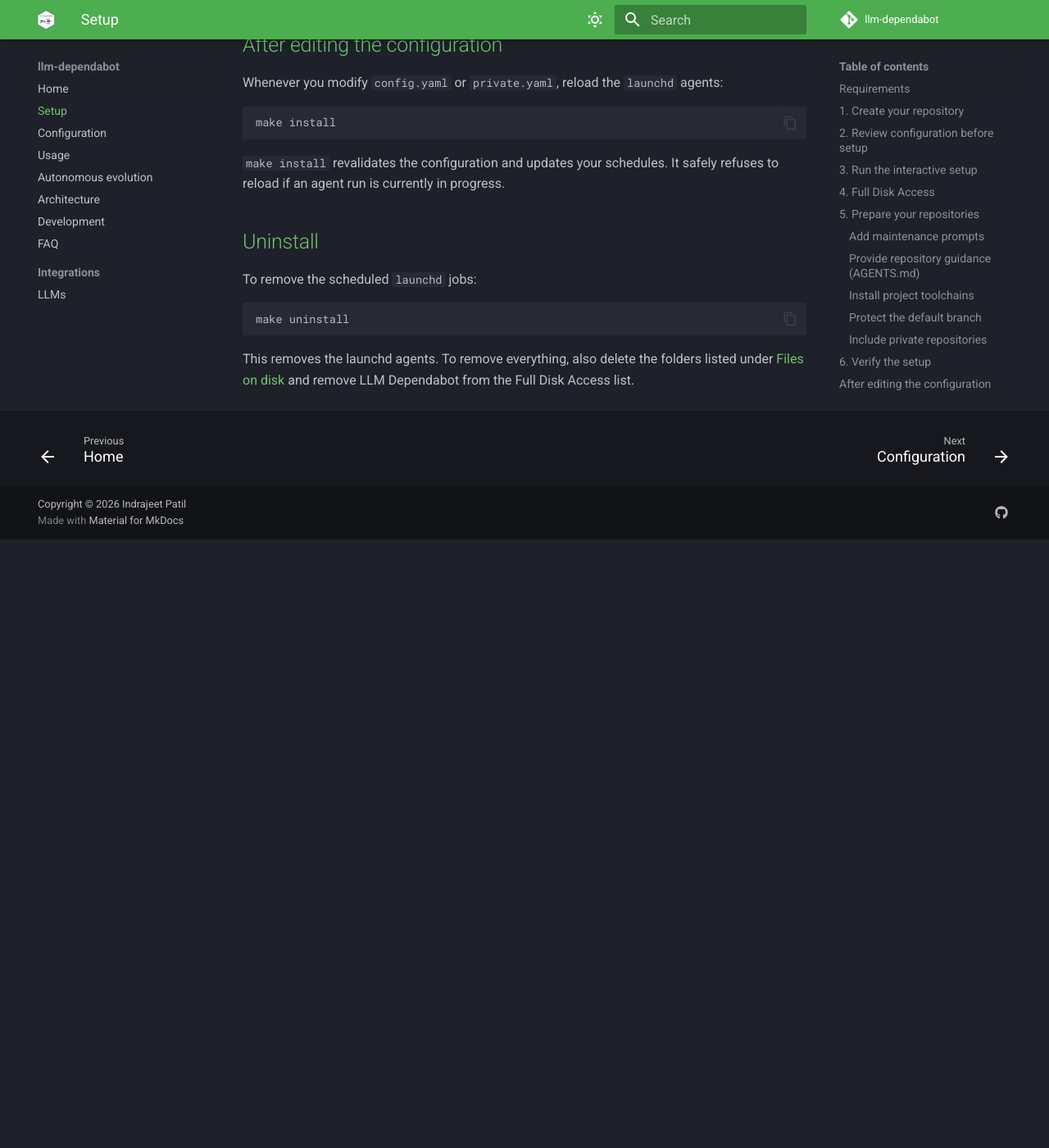
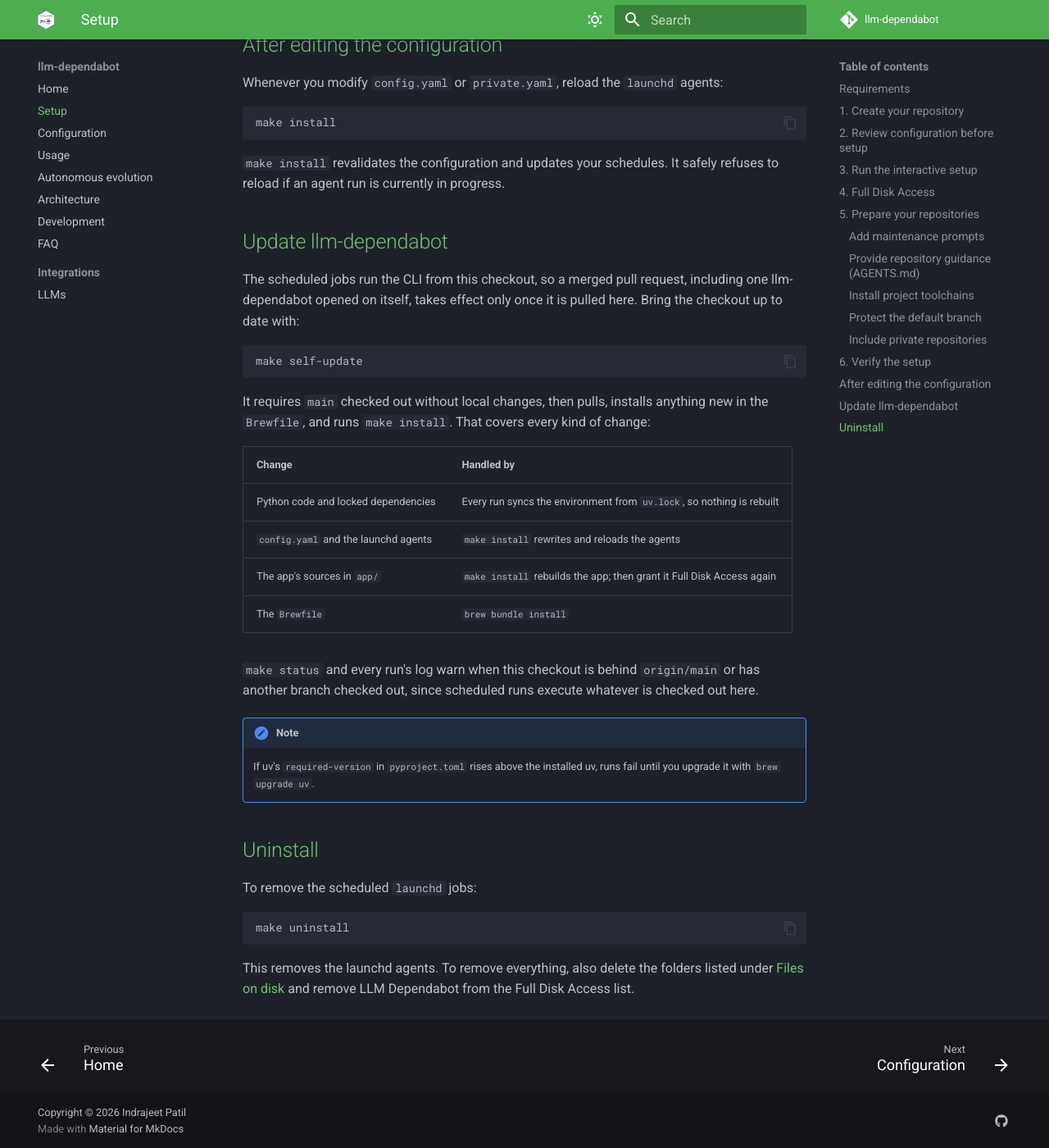
Before and after one commit to IndrajeetPatil/llm-dependabot, an MkDocs documentation site: the page built from docs/setup.md, in a window 1280 px wide and 1400 px high, scrolled down 7514 px. Shown: the whole window at 82% size. Built offline with MkDocs 1.6.1 and Material for MkDocs 9.7.7, drawn with Linux system fonts in a browser that asks for light colours; comment, search, counter and statistics services are not loaded; before the commit the page ends 8172 px from its top, so only the background shows below that.

Commit message:
feat(update): add make self-update and warn when the checkout is stale (#50)
The launchd agents run the CLI from the owner's checkout (`uv run
--project <checkout> --locked --no-dev`), so a merged pull request,
including one llm-dependabot opens on itself, only takes effect once it
is pulled there, and a feature branch left checked out is what scheduled
runs execute.

## Changes

- **`make self-update`:** requires a clean `main`, then `git pull
--ff-only`, installs anything new in the `Brewfile`, and runs `make
install`, which rewrites the agents and rebuilds the app only when its
sources changed.

- **Stale-checkout warning:** `status` and every `run` (including dry
runs) warn when the checkout has another branch or a detached HEAD
checked out, or is behind `origin/<default>` after a fetch. Tested
against real git with a local bare origin; the test fixture now also
moves `ROOT`, so no test inspects the real repository.

- **Docs:** a new "Update llm-dependabot" section in `docs/setup.md`
with a table of which change needs what (Python code and `uv.lock` need
no rebuild, since every run syncs from the lockfile), plus a `make
self-update` row and a troubleshooting row in `docs/usage.md`, and a
note in `docs/development.md`.

- **`AGENTS.md`:** a "Live checkout" section: work in a separate
worktree, never leave the owner's checkout on a branch, and state in a
PR body any local step needed after merging.

## After merging

Run `make self-update` once from `main`. Nothing under `app/` changes,
so Full Disk Access stays granted.

## Validation

- `make check` (100% line and branch coverage), `make hooks`, and `make
docs` pass locally.

- A smoke test of `llm-dependabot status` in the feature worktree
printed the off-branch warning.

````diff
--- a/docs/setup.md
+++ b/docs/setup.md
@@ -338,6 +338,35 @@ make install
 `make install` revalidates the configuration and updates your schedules. It
 safely refuses to reload if an agent run is currently in progress.
 
+## Update llm-dependabot
+
+The scheduled jobs run the CLI from this checkout, so a merged pull request,
+including one llm-dependabot opened on itself, takes effect only once it is
+pulled here. Bring the checkout up to date with:
+
+```sh
+make self-update
+```
+
+It requires `main` checked out without local changes, then pulls, installs
+anything new in the `Brewfile`, and runs `make install`. That covers every
+kind of change:
+
+| Change | Handled by |
+| --- | --- |
+| Python code and locked dependencies | Every run syncs the environment from `uv.lock`, so nothing is rebuilt |
+| `config.yaml` and the launchd agents | `make install` rewrites and reloads the agents |
+| The app's sources in `app/` | `make install` rebuilds the app; then grant it Full Disk Access again |
+| The `Brewfile` | `brew bundle install` |
+
+`make status` and every run's log warn when this checkout is behind
+`origin/main` or has another branch checked out, since scheduled runs execute
+whatever is checked out here.
+
+> [!NOTE]
+> If uv's `required-version` in `pyproject.toml` rises above the installed uv,
+> runs fail until you upgrade it with `brew upgrade uv`.
+
 ## Uninstall
 
 To remove the scheduled `launchd` jobs:
````
Also changed, not shown: AGENTS.md (+23 -2 lines), docs/development.md (+5 -0 lines), docs/usage.md (+3 -1 lines), 6 other files.
